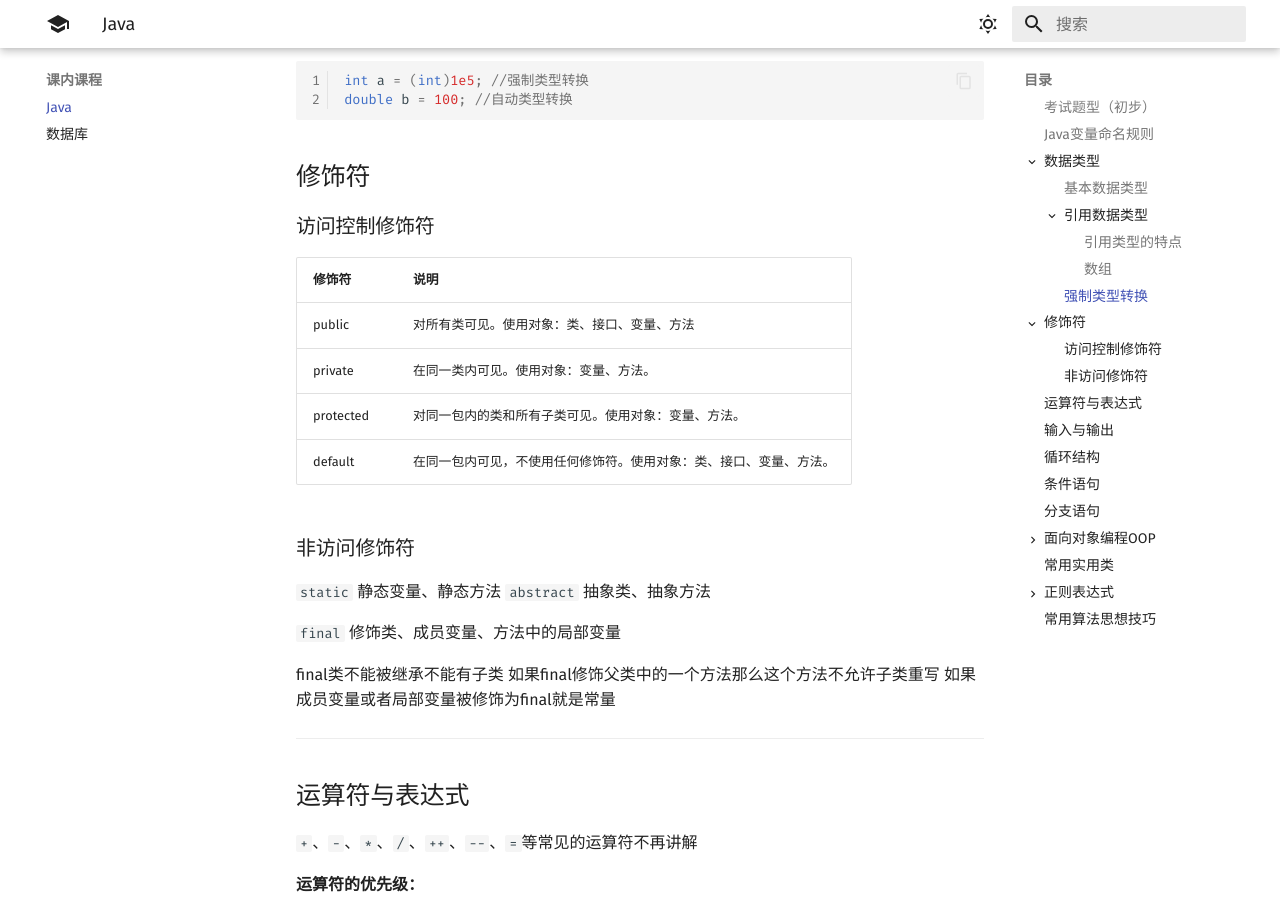
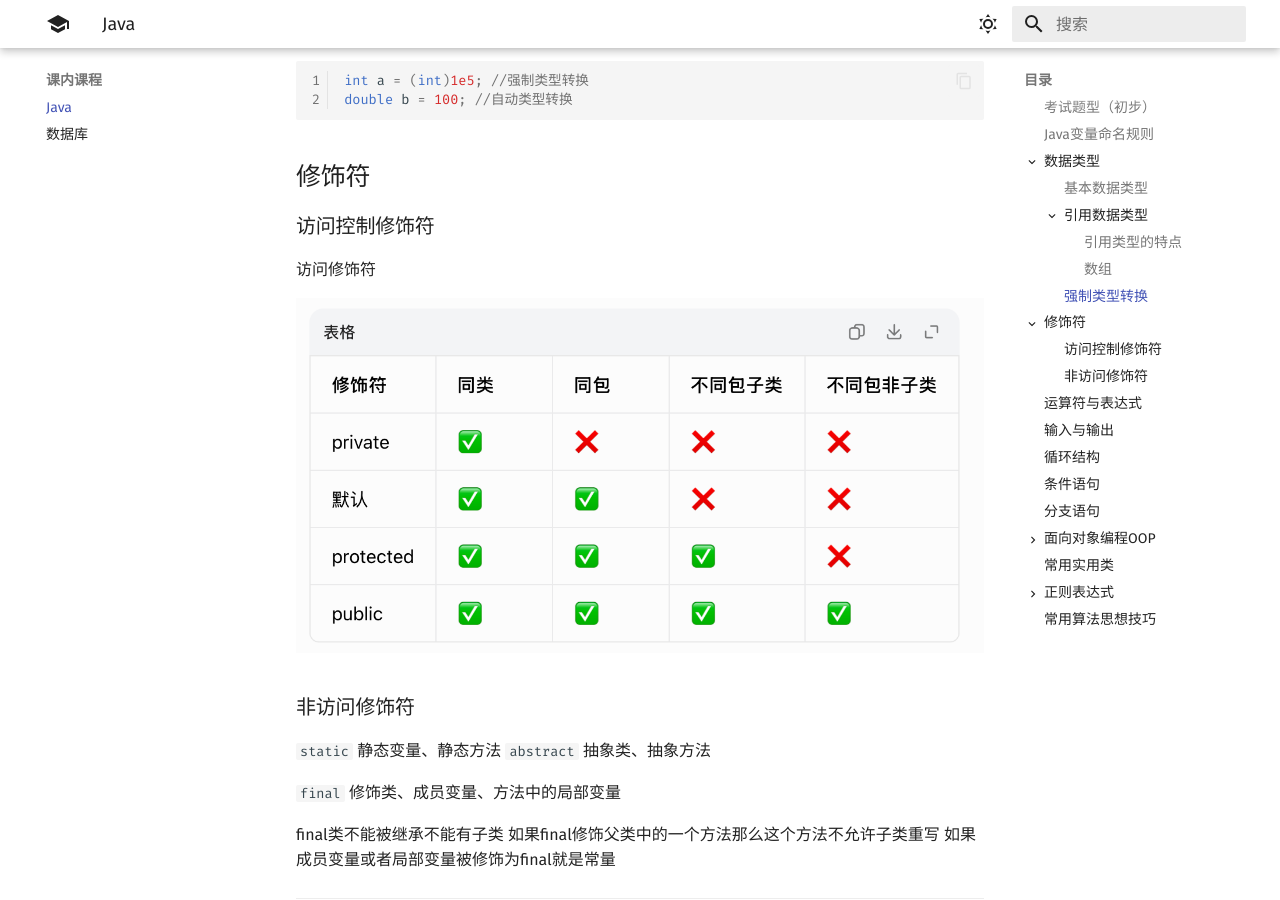
Before and after one commit to weiy02/Wei_Blog, an MkDocs documentation site: the page built from content/Classes/Java.md, in a window 1280 px wide and 900 px high, scrolled down 3463 px. Built offline with MkDocs 1.6.1 and Material for MkDocs 9.7.7, drawn with Linux system fonts in a browser that asks for light colours.

Commit message:
访问修饰符

```diff
--- a/content/Classes/Java.md
+++ b/content/Classes/Java.md
@@ -150,12 +150,16 @@ double b = 100; //自动类型转换
 
 ### 访问控制修饰符
 
-| 修饰符    | 说明                                                               |
+访问修饰符
+
+![访问修饰符](../images/Classes/Java/访问修饰符.png)
+
+<!-- | 修饰符    | 说明                                                               |
 | --------- | ------------------------------------------------------------------ |
 | public    | 对所有类可见。使用对象：类、接口、变量、方法                       |
 | private   | 在同一类内可见。使用对象：变量、方法。                             |
 | protected | 对同一包内的类和所有子类可见。使用对象：变量、方法。               |
-| default   | 在同一包内可见，不使用任何修饰符。使用对象：类、接口、变量、方法。 |
+| default   | 在同一包内可见，不使用任何修饰符。使用对象：类、接口、变量、方法。 | -->
 
 ### 非访问修饰符
 
```
Also changed, not shown: content/images/Classes/Java/访问修饰符.png (added).
